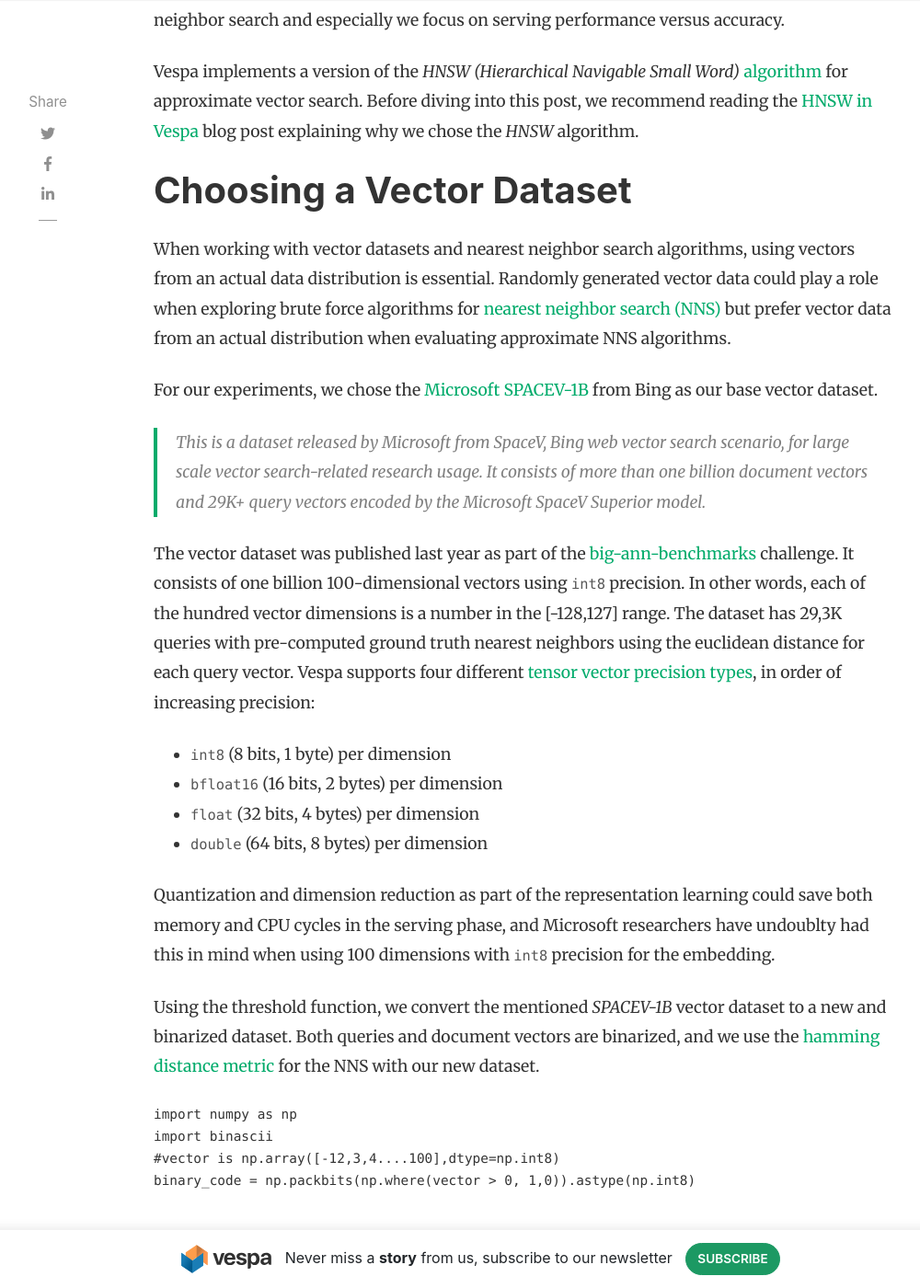
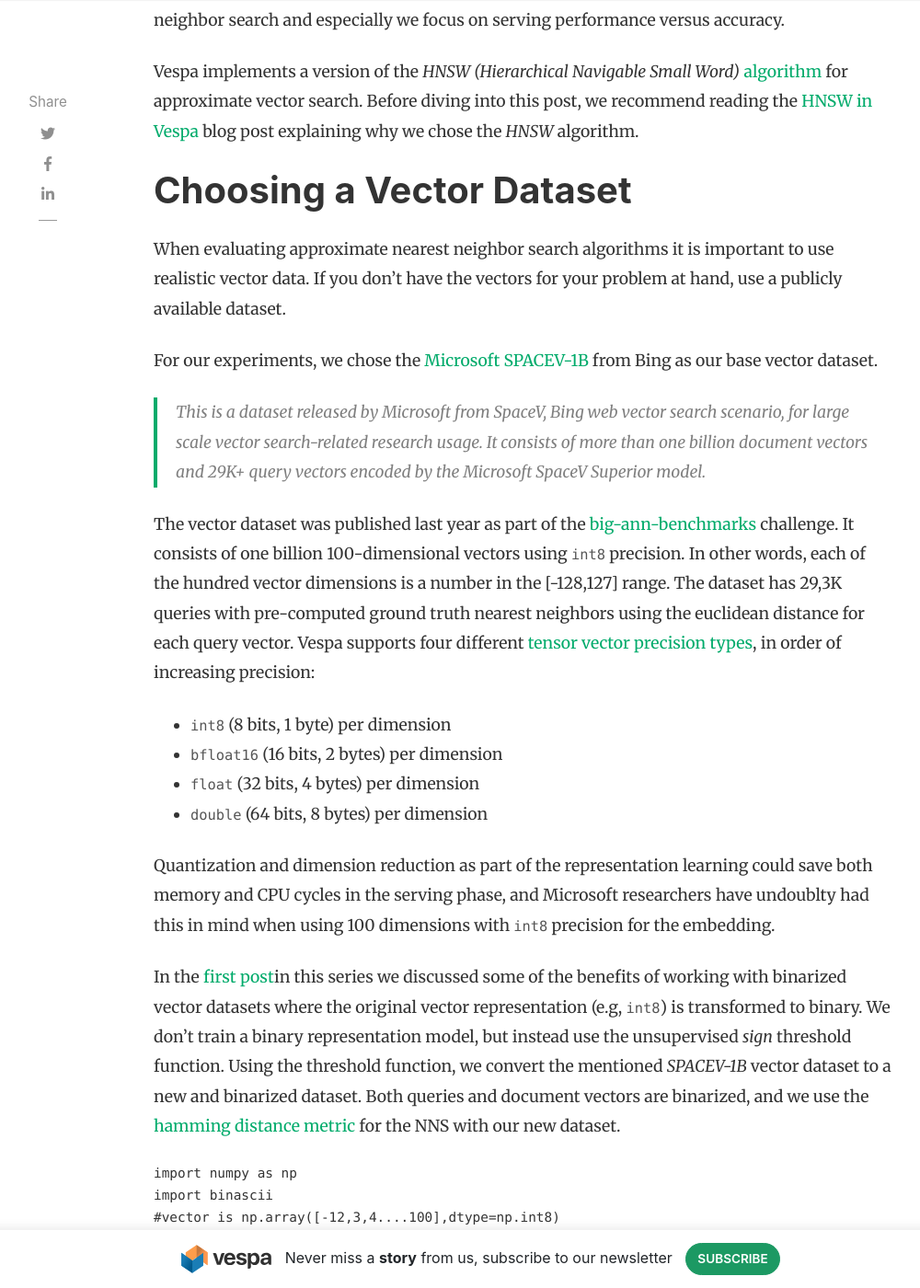
Before and after one commit to vespa-engine/blog, a Jekyll site: the page built from _posts/2022-01-27-billion-scale-knn-part-two.md, in a window 1280 px wide and 1400 px high, scrolled down 1247 px. Shown: the whole window at 92% size, without its empty margins (118-1118 px from the left). Built offline with Jekyll 4.4.1, drawn with Linux system fonts in a browser that asks for light colours; nearby versions of some CDN libraries; comment, search, counter and statistics services are not loaded; some of the changed text lies outside the part shown.

Commit message:
Rewrite sections based on review feedback

```diff
--- a/_posts/2022-01-27-billion-scale-knn-part-two.md
+++ b/_posts/2022-01-27-billion-scale-knn-part-two.md
@@ -30,10 +30,8 @@
 blog post explaining why we chose the *HNSW* algorithm.
 
 # Choosing a Vector Dataset
-When working with vector datasets and nearest neighbor search algorithms, using vectors from an
-actual data distribution is essential. Randomly generated vector data could play a role when
-exploring brute force algorithms for [nearest neighbor search (NNS)](https://en.wikipedia.org/wiki/Nearest_neighbor_search)
-but prefer vector data from an actual distribution when evaluating approximate NNS algorithms.
+When evaluating approximate nearest neighbor search algorithms it is important to use realistic vector data.
+If you don't have the vectors for your problem at hand, use a publicly available dataset.
 
 For our experiments, we chose the [Microsoft SPACEV-1B](https://github.com/microsoft/SPTAG/tree/main/datasets/SPACEV1B)
 from Bing as our base vector dataset.
@@ -58,6 +56,9 @@
 memory and CPU cycles in the serving phase, and Microsoft researchers have undoublty had this in mind
 when using 100 dimensions with `int8` precision for the embedding.
 
+In the [first post](../billion-scale-knn)in this series we discussed some of the benefits of working with binarized vector datasets
+where the original vector representation (e.g, `int8`) is transformed to binary.
+We don't train a binary representation model, but instead use the unsupervised *sign* threshold function.
 Using the threshold function, we convert the mentioned *SPACEV-1B* vector dataset to a new and binarized
 dataset. Both queries and document vectors are binarized, and we use the [hamming distance
 metric](https://docs.vespa.ai/en/reference/schema-reference.html#distance-metric) for the NNS
@@ -272,12 +273,9 @@
 To overcome the latency issue, We can use one of the essential Vespa features: Executing a query using multiple
 [search threads](https://docs.vespa.ai/en/performance/sizing-search.html#num-threads-per-search).
 By using more threads per query, Vespa can make better use of multi-CPU core architectures and
-reduce query latency at the cost of increased CPU usage per query. Most search libraries or
-engines require high concurrent query throughput to drive CPU utilization.
-On the other hand, Vespa allows micro-slicing of the intra-node document volume so that multiple threads can execute the same
-query in parallel, each search thread working on a [partition](https://docs.vespa.ai/en/reference/schema-reference.html#num-search-partitions)
-of the node's document volume. More threads per search lowers search latency, especially at the tail, at the cost of increased resource usage per query.
-See more on using threads per search in the [Sizing and performance guide](https://docs.vespa.ai/en/performance/sizing-search.html#reduce-latency-with-multi-threaded-per-search-execution).
+reduce query latency at the cost of increased CPU usage per query. See more on scaling latency
+versus throughput using multi-threaded search in the Vespa
+[sizing and performance guide](https://docs.vespa.ai/en/performance/sizing-search.html#reduce-latency-with-multi-threaded-per-search-execution).
 
 To easily test multiple threading configurations, we deploy multiple
 Vespa [rank profiles](https://docs.vespa.ai/en/ranking.html). Choosing ranking profile is
```
